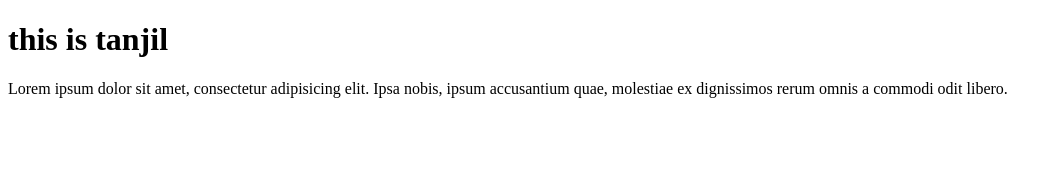
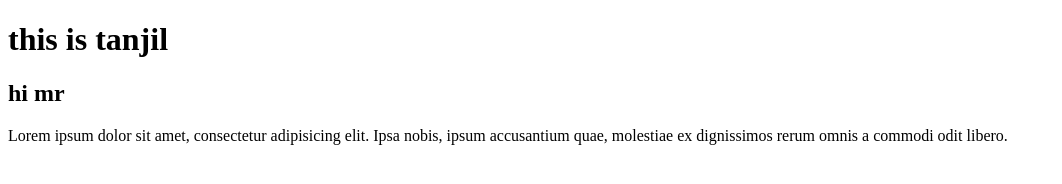
Before and after one commit to trmtanjil/secondproject, a plain HTML site: page index.html in a window 1280 px wide. Shown: the whole page, without its empty margins (0-1062 px from the left). Drawn offline with Linux system fonts and the light colour scheme.

Commit message:
Update index.html

```diff
--- a/index.html
+++ b/index.html
@@ -7,6 +7,7 @@
 </head>
 <body>
     <h1>this is tanjil</h1>
+   <h2>hi mr</h2>
     <p>Lorem ipsum dolor sit amet, consectetur adipisicing elit. Ipsa nobis, ipsum accusantium quae, molestiae ex dignissimos rerum omnis a commodi odit libero.</p>
 </body>
 </html>
```
